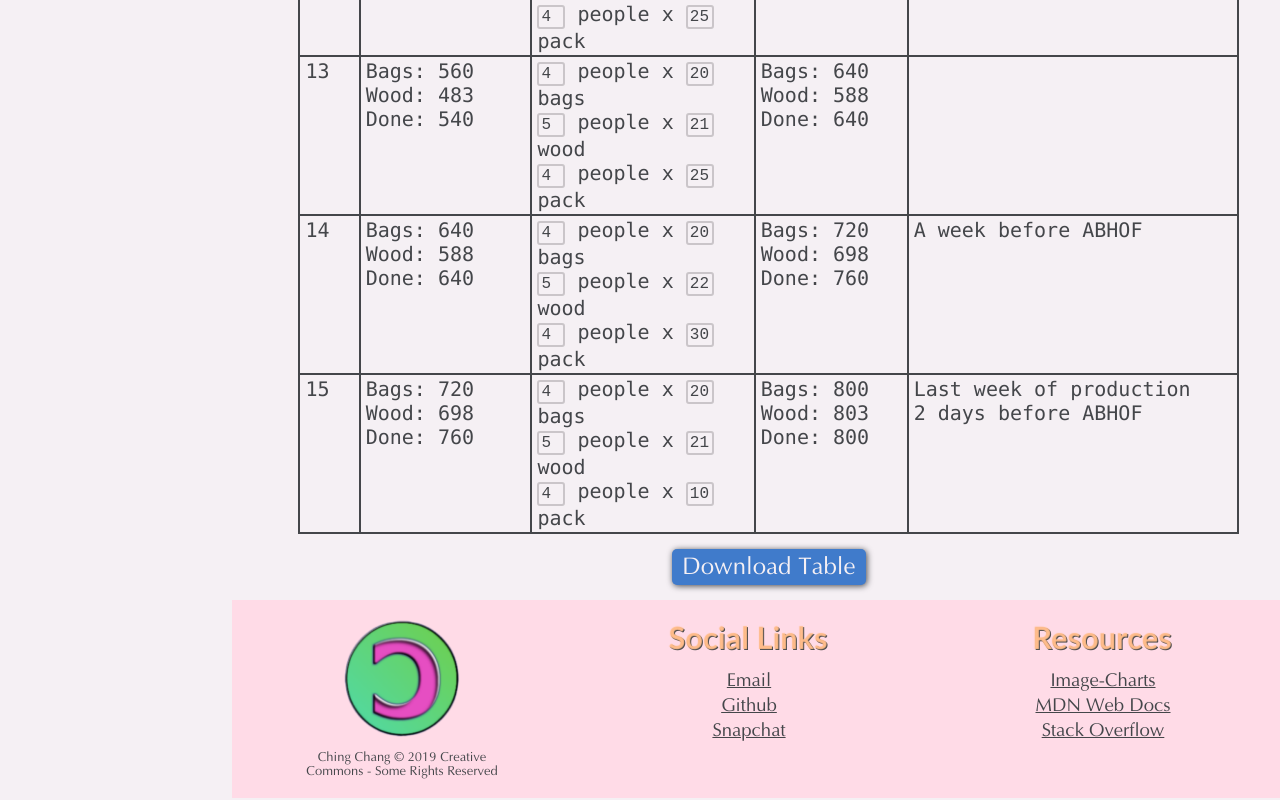
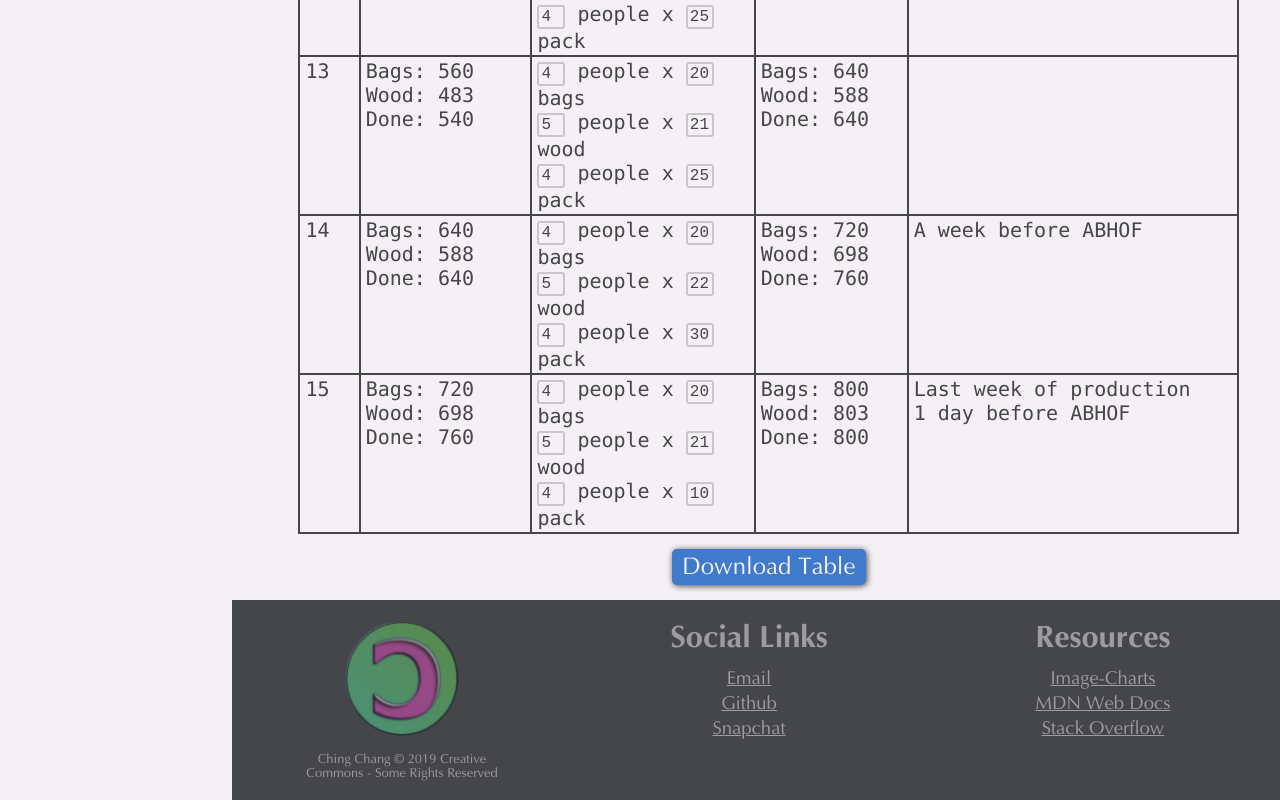
Before and after one commit to ChingChang9/Personal-Website, a Vue app: page /projects/work-plan in a window 1280 px wide. Shown: the part 1158-1958 px from the top of the page. Built offline with nearby package versions, Linux system fonts and the light colour scheme.

Commit message:
new footer!

```diff
--- a/package.json
+++ b/package.json
@@ -10,7 +10,7 @@
   "dependencies": {
     "html2canvas": "^1.0.0-alpha.12",
     "particles.js": "^2.0.0",
-    "vue": "^2.6.9",
+    "vue": "^2.6.10",
     "vue-router": "^3.0.1"
   },
   "devDependencies": {
@@ -18,12 +18,12 @@
     "@vue/cli-plugin-eslint": "^3.5.1",
     "@vue/cli-service": "^3.5.1",
     "babel-eslint": "^10.0.1",
-    "eslint": "^5.15.2",
+    "eslint": "^5.15.3",
     "eslint-plugin-vue": "^5.2.2",
     "lint-staged": "^8.1.5",
     "node-sass": "^4.9.0",
     "sass-loader": "^7.0.1",
-    "vue-template-compiler": "^2.6.9"
+    "vue-template-compiler": "^2.6.10"
   },
   "eslintConfig": {
     "root": true,
--- a/src/App.vue
+++ b/src/App.vue
@@ -19,20 +19,22 @@
       </div>
       <footer>
         <div id="copyright" class="column">
-          <router-link :to="{ name: 'About' }"><img src="@/assets/logo.png" draggable="false" /></router-link>
+          <div>
+            <router-link :to="{ name: 'About' }"><img src="@/assets/logo.png" draggable="false" /></router-link>
+          </div>
           <div>Ching Chang &copy; 2019 Creative Commons - Some Rights Reserved</div>
         </div>
         <div class="column">
           <div class="title">Social Links</div>
-          <a href="mailto:chingtheprogrammer@icloud.com" class="text" draggable="false">Email</a>
-          <a href="https://github.com/ChingChang9" target="_blank" class="text" draggable="false">Github</a>
-          <router-link :to="require('@/assets/snapchat.jpg')" target="_blank" class="text" draggable="false">Snapchat</router-link>
+          <a href="mailto:chingtheprogrammer@icloud.com" draggable="false">Email</a>
+          <a href="https://github.com/ChingChang9" target="_blank" draggable="false">Github</a>
+          <router-link :to="require('@/assets/snapchat.jpg')" target="_blank" draggable="false">Snapchat</router-link>
         </div>
         <div class="column">
           <div class="title">Resources</div>
-          <a href="https://www.image-charts.com" target="_blank" class="text" draggable="false">Image-Charts</a>
-          <a href="https://developer.mozilla.org" target="_blank" class="text" draggable="false">MDN Web Docs</a>
-          <a href="https://stackoverflow.com" target="_blank" class="text" draggable="false">Stack Overflow</a>
+          <a href="https://www.image-charts.com" target="_blank" draggable="false">Image-Charts</a>
+          <a href="https://developer.mozilla.org" target="_blank" draggable="false">MDN Web Docs</a>
+          <a href="https://stackoverflow.com" target="_blank" draggable="false">Stack Overflow</a>
         </div>
       </footer>
     </div>
@@ -182,7 +184,7 @@ a {
   #chang {
     cursor: default;
     font-size: calc(22px + 2.4vw);
-    font-weight: 900;
+    font-weight: 600;
     text-shadow: 0px 0px 30px darken($primary-colour, 50%);
     padding: 0px;
     &:hover {
@@ -266,17 +268,7 @@ footer {
   width: calc(100vw - #{$nav-width});
   margin-left: $nav-width;
   padding: 20px 0px;
-  background-color: #ffdbe7;
-  #copyright {
-    text-align: center;
-    width: calc(90px + 5vw);
-    cursor: default;
-    font-size: 13px;
-    img {
-      width: 55%;
-      padding-bottom: 10px;
-    }
-  }
+  background-color: $black;
   .column {
     display: flex;
     flex-grow: 1;
@@ -284,16 +276,37 @@ footer {
     flex-direction: column;
     margin: 0px 5vw;
     width: calc(40px + 10vw);
+    color: $white;
+    opacity: 0.5;
+    &:hover {
+      opacity: 1;
+    }
+    &#copyright {
+      text-align: center;
+      width: calc(90px + 5vw);
+      cursor: default;
+      font-size: 13px;
+      img {
+        width: 55%;
+        padding-bottom: 10px;
+      }
+    }
     .title {
+      color: $white;
+      background-clip: none;
+      text-shadow: none;
       cursor: default;
       font-size: calc(18px + 1vw);
-      font-weight: 900;
+      font-weight: 600;
       margin-bottom: 13px;
     }
-    .text {
+    a {
+      color: $white;
       font-size: calc(16px + 0.2vw);
       padding-bottom: 4px;
-      text-decoration: underline;
+      &:hover {
+        color: $primary-colour;
+      }
     }
   }
 }
--- a/src/views/Poems.vue
+++ b/src/views/Poems.vue
@@ -116,7 +116,8 @@ export default {
       background-color: $secondary-colour;
       &:hover {
         + .poem-description {
-          opacity: 1;
+          display: block;
+          z-index: 1;
         }
       }
     }
@@ -124,7 +125,8 @@ export default {
       background-color: $tertiary-colour;
       &:hover {
         + .poem-description {
-          opacity: 1;
+          display: block;
+          z-index: 1;
         }
       }
     }
@@ -132,7 +134,8 @@ export default {
       background-color: $black;
       &:hover {
         + .poem-description {
-          opacity: 1;
+          display: block;
+          z-index: 1;
         }
       }
     }
@@ -140,7 +143,8 @@ export default {
       background-color: $primary-colour;
       &:hover {
         + .poem-description {
-          opacity: 1;
+          display: block;
+          z-index: 1;
         }
       }
     }
@@ -151,13 +155,11 @@ export default {
     background-color: $white;
     border: 2px solid $black;
     padding: 10px 20px;
-    z-index: 1;
     border-radius: 15px;
     font-family: Varela Round;
     text-align: center;
     margin-top: calc(1em + 31px);
-    opacity: 0;
-    transition-duration: 0.5s;
+    display: none;
   }
 }
 .poem {
@@ -180,7 +182,7 @@ export default {
   }
   .title {
     font-size: 36px;
-    font-weight: 900;
+    font-weight: 600;
     margin-bottom: 5px;
   }
   .break {
@@ -192,7 +194,7 @@ export default {
     div {
       margin-top: 20px;
       em {
-        font-weight: 900;
+        font-weight: 600;
       }
     }
   }
@@ -235,7 +237,7 @@ export default {
       padding-right: 90px;
       transition-duration: 1s;
       span {
-        opacity: 1;
+        display: block;
         transition-duration: 1s;
       }
     }
--- a/src/views/projects/TypingSpeedTest.vue
+++ b/src/views/projects/TypingSpeedTest.vue
@@ -126,6 +126,7 @@ export default {
       missed: 0,
       seconds: 60,
       intervalID: 0,
+      timeoutID: 0,
       ching: 0,
       incorrect: {},
       graph: "",
@@ -197,6 +198,7 @@ export default {
   beforeDestroy() {
     window.removeEventListener("resize", this.findLastWords);
     clearInterval(this.intervalID);
+    clearTimeout(this.timeoutID);
     if (document.querySelector("#typing-box")) {
       document.querySelector("#typing-box").removeEventListener("keyup", this.startTime);
       document.querySelector("#typing-box").removeEventListener("keyup", this.stopTime);
@@ -392,7 +394,7 @@ export default {
       document.querySelector("#bold").style.fontFamily = this.font;
       if (this.seconds >= 0) {
         document.querySelector("#typing-box").style.fontFamily = this.font;
-        setTimeout(this.findLastWords, 1000);
+        this.timeoutID = setTimeout(this.findLastWords, 1000);
         document.querySelector("#typing-box").focus();
       }
     },
--- a/src/views/projects/WorkPlan.vue
+++ b/src/views/projects/WorkPlan.vue
@@ -87,7 +87,7 @@
             <tr>Done: {{ week9FinalDone }}</tr>
           </table>
         </td>
-        <td>2 days before the WEM Tradeshow</td>
+        <td>4 days before the WEM Tradeshow</td>
       </tr>
       <tr>
         <td>10</td>
@@ -240,7 +240,7 @@
         <td>
           Last week of production
           <br />
-          2 days before ABHOF
+          1 day before ABHOF
         </td>
       </tr>
     </table>
@@ -469,6 +469,9 @@ export default {
     week15WoodProduce() { localStorage.week15WoodProduce = this.week15WoodProduce },
     week15PackProduce() { localStorage.week15PackProduce = this.week15PackProduce },
   },
+  mounted() {
+    alert("This plan is garbage")
+  },
   methods: {
     save() {
       html2canvas(document.querySelector("table")).then((canvas) => {
```
Also changed, not shown: 1 other file (tests, documents, lock files or other folders).
